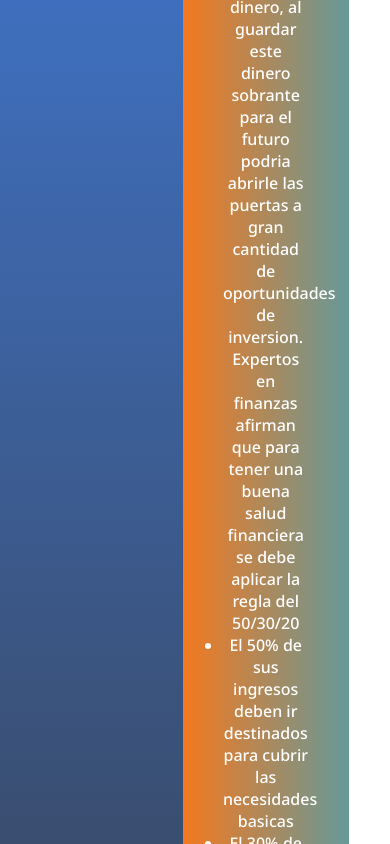
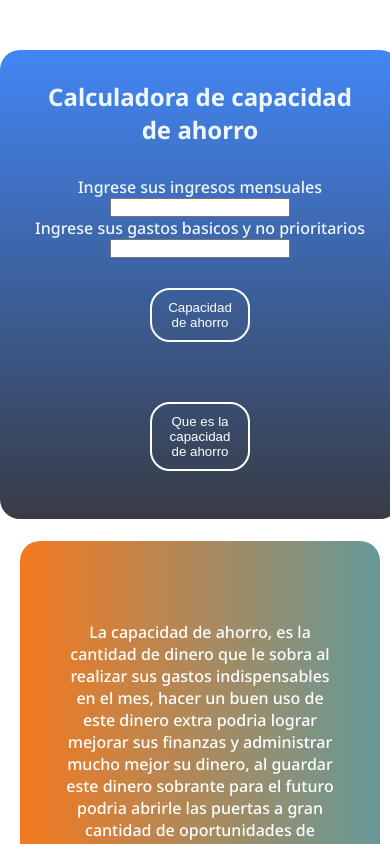
Before and after one commit to JuanDVP0303/calculo-capacidad-ahorro, a plain HTML site: page index.html in a window 390 px wide. Both pictures are taken after a click on the button "Que es la capacidad de ahorro". Shown: the top 844 px of the page. Drawn offline with Linux system fonts and the light colour scheme.

Commit message:
Responsive design

```diff
--- a/styles.css
+++ b/styles.css
@@ -16,12 +16,8 @@ html{
 /*Posicionamiento de los contenedores*/
 main{
 	width: 100%;
-	height: 100vh;
 	display: grid;
-	grid-auto-flow: column;
-	grid-auto-columns: 1fr;
-	place-content: center;
-	gap: 0;
+	grid-template-columns: repeat(auto-fit, minmax(400px, 1fr)) ;
 }
 
 .none{
@@ -52,7 +48,7 @@ display: none;
 	border-radius: 20px;
 	padding-top: 80px;
 	color: white;
-	width: 80%;
+	margin: 50px;
 	background: #659999;  /* fallback for old browsers */
 	background: -webkit-linear-gradient(to right, #f4791f, #659999);  /* Chrome 10-25, Safari 5.1-6 */
 	background: linear-gradient(to right, #f4791f, #659999); /* W3C, IE 10+/ Edge, Firefox 16+, Chrome 26+, Opera 12+, Safari 7+ */
@@ -99,3 +95,9 @@ display: none;
 	width: 300px;
 	padding: 30px 30px 0 30px;
 }
+
+@media (max-width: 600px){
+.container-textos.texto-opcional{
+	margin: 20px;
+}
+}
```
